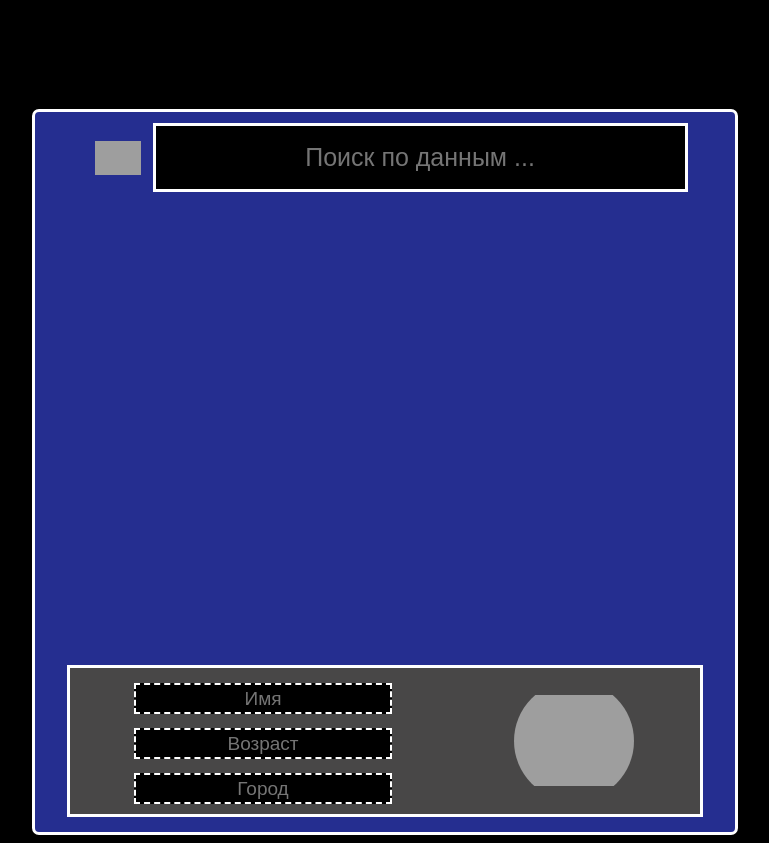
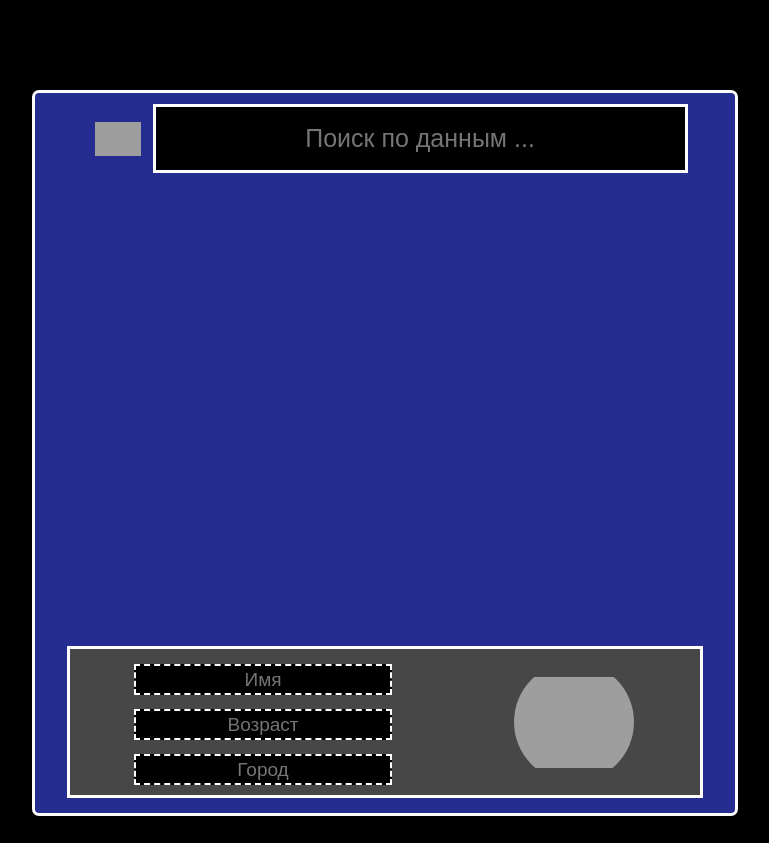
Before and after one commit to Matvey242/Task-22, a plain HTML site: page client/index.html in a window 1280 px wide. Shown: the whole page, without its empty margins (255-1024 px from the left). Drawn offline with Linux system fonts and the light colour scheme; no server answers; grey boxes are pictures that could not be loaded.

Commit message:
all done

```diff
--- a/client/style.css
+++ b/client/style.css
@@ -5,7 +5,7 @@ body {
 }
 
 .container {
-    margin-top: 8%;
+    margin-top: 6.5%;
     width: 700px;
     height: 720px;
     background-color: rgb(37, 46, 144);
```
